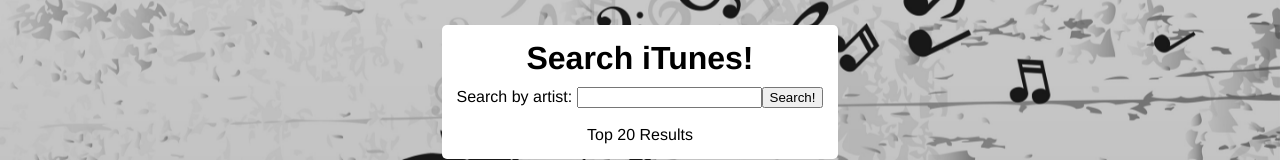
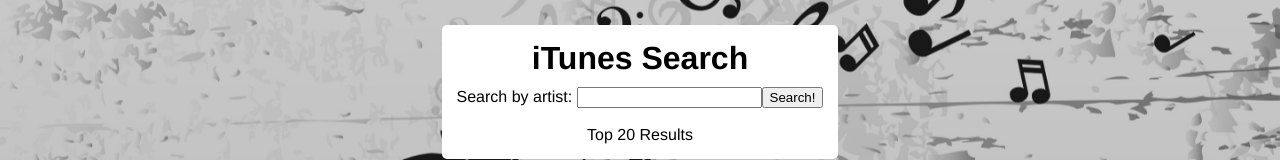
Before and after one commit to irene-rojas/itunes-react, a React (Create React App) app: page / in a window 1280 px wide. Shown: the top 160 px of the page. Built offline with nearby package versions, Linux system fonts and the light colour scheme.

Commit message:
gh-pages

```diff
--- a/src/App.js
+++ b/src/App.js
@@ -40,7 +40,7 @@
         <div className="header">
 
             <div className="title">
-                <h1>Search iTunes!</h1>
+                <h1>iTunes Search</h1>
 
                 <form onSubmit={this.onSubmit} className="searchBar">
                     Search by artist: <input value={this.state.term} onChange={this.onChange} />
```
